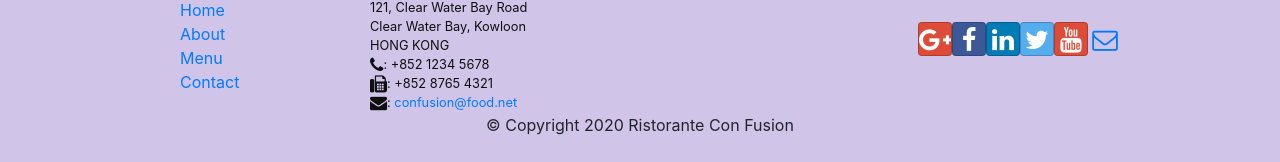
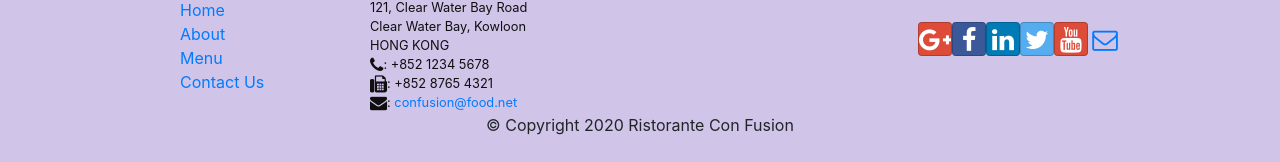
Before and after one commit to EvansRigopoulos/Restaurant-confusion-app, a React (Create React App) app: page /menu in a window 1280 px wide. Shown: the part 1302-1464 px from the top of the page. Built offline with nearby package versions, Linux system fonts and the light colour scheme.

Commit message:
Header-Footer Nav

```diff
--- a/src/components/Footer.Component.js
+++ b/src/components/Footer.Component.js
@@ -1,5 +1,5 @@
 import React from 'react';
-
+import {Link} from 'react-router-dom';
 
 function Footer(props) {
     return(
@@ -9,10 +9,10 @@ function Footer(props) {
                 <div className="col-4 offset-1 col-sm-2">
                     <h5>Links</h5>
                     <ul className="list-unstyled">
-                        <li><a href="#">Home</a></li>
-                        <li><a href="#">About</a></li>
-                        <li><a href="#">Menu</a></li>
-                        <li><a href="contactus.html">Contact</a></li>
+                        <li><Link to="/home">Home</Link></li>
+                        <li><Link to="/aboutus">About</Link></li>
+                        <li><Link to="/menu">Menu</Link></li>
+                        <li><Link to="/contactus">Contact Us</Link></ li>
                     </ul>
                 </div>
                 <div className="col-7 col-sm-5">
```
Also changed, not shown: src/components/HeaderComponent.js (+5 -7 lines).
